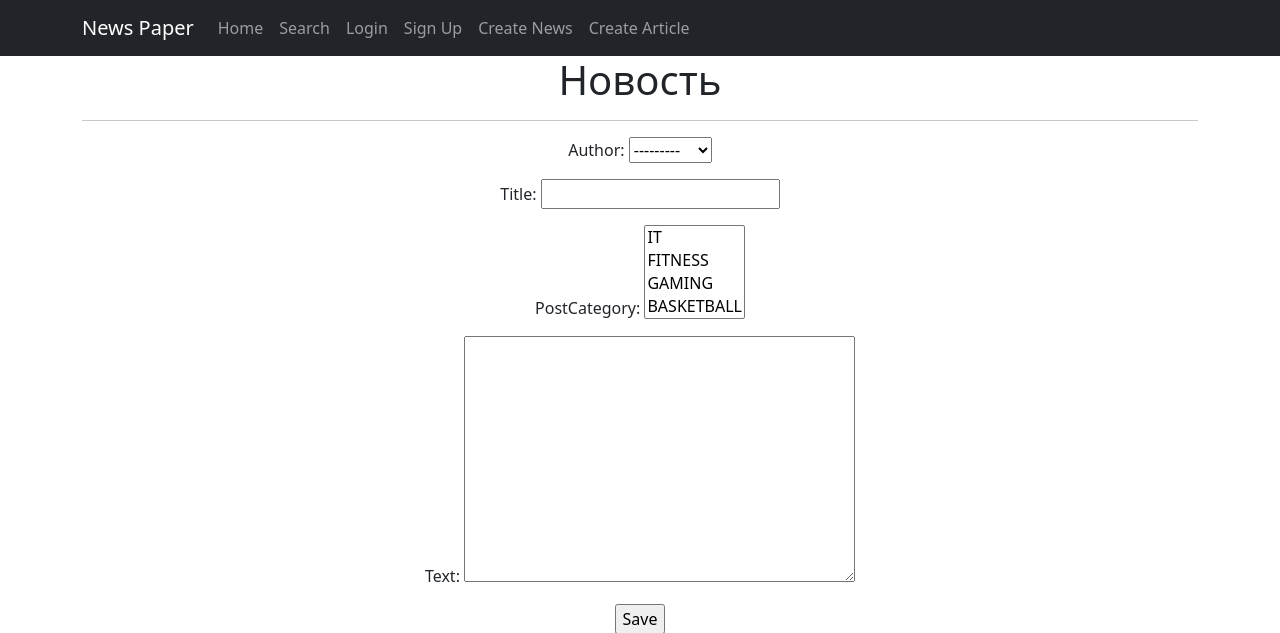
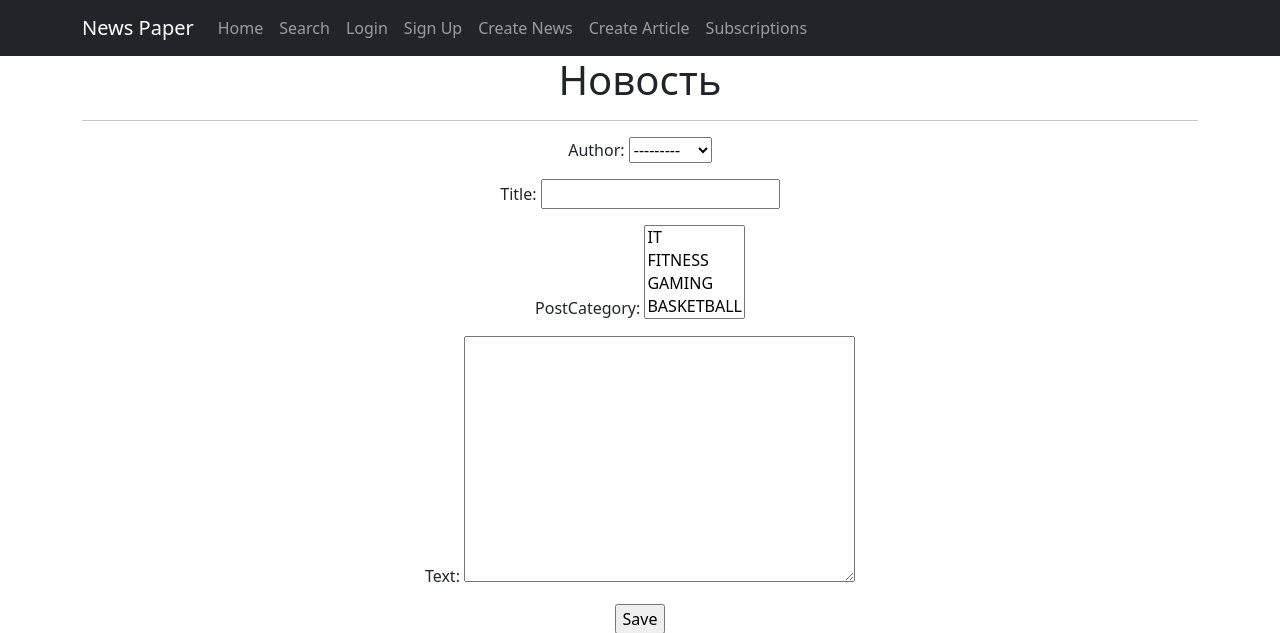
Before and after one commit to Lunathor/D2_project, a Django app: page /news/create/ in a window 1280 px wide. Shown: the top 633 px of the page. Run offline with Django 5.2, Linux system fonts and the light colour scheme; a user stored in the database is signed in; data comes from the database, SQL or seed files in the repository; both versions use the stored data as it was after the commit; some libraries are stand-ins or nearby versions.

Commit message:
Добавил у залогиненого пользователя в navbar кнопку подписки

```diff
--- a/NewsPaper/templates/flatpages/default.html
+++ b/NewsPaper/templates/flatpages/default.html
@@ -50,6 +50,11 @@
                            <a class="nav-link" href="/news/article/create">Create Article</a>
                            {% endif %}
                        </li>
+                       <li class="nav-item">
+                           {% if user.is_authenticated %}
+                           <a class="nav-link" href="/news/subscriptions">Subscriptions</a>
+                           {% endif %}
+                       </li>
                    </ul>
                </div>
            </div>
```
Also changed, not shown: NewsPaper/db.sqlite3.
